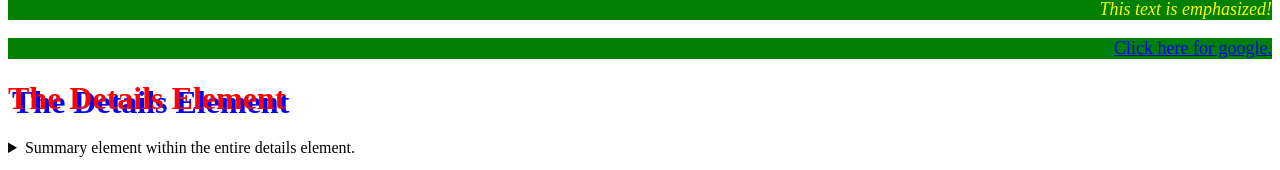
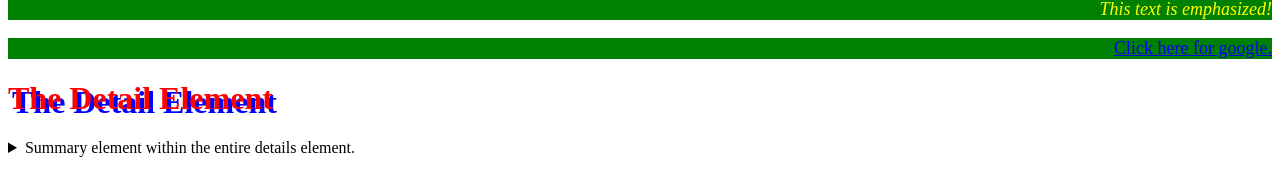
Before and after one commit to austintuley/HTML-and-CSS-Projects, a plain HTML site: page Basic_HTML_and_CSS/Basic_HTML_5.html in a window 1280 px wide. Shown: the part 237-407 px from the top of the page. Drawn offline with Linux system fonts and the light colour scheme.

Commit message:
Test new local connection

```diff
--- a/Basic_HTML_and_CSS/Basic_HTML_5.html
+++ b/Basic_HTML_and_CSS/Basic_HTML_5.html
@@ -14,7 +14,7 @@
 		<p>
 			<a href="https://www.google.com" target="new">Click here for google.</a>
 		</p>
-		<h1>The Details Element</h1>
+		<h1>The Detail Element</h1>
 
 		<details>
 			<summary>Summary element within the entire details element.</summary>
```
